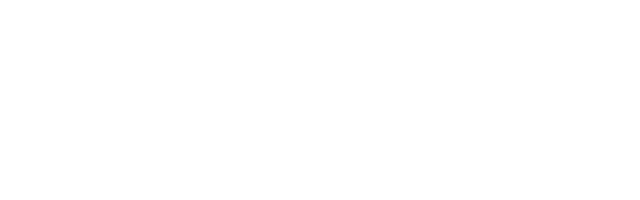
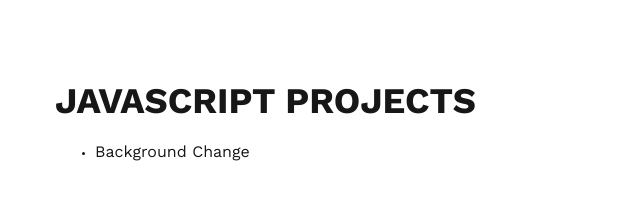
Before and after one commit to andryushque/javascript-projects, a plain HTML site: page index.html in a window 1280 px wide. Shown: the whole page, without its empty margins (0-640 px from the left). Drawn offline with Linux system fonts and the light colour scheme; files whose address does not match are found by name.

Commit message:
Fix: main page style

```diff
--- a/sass/blocks/_main.sass
+++ b/sass/blocks/_main.sass
@@ -1,9 +1,14 @@
 .projects
   padding: 8rem 0
+  background-color: $color-light
+  color: $color-dark
   &__title
     margin-bottom: 2rem
     font: normal 700 3.6rem "WorkSans"
     text-transform: uppercase
   &__link
     font: normal 400 1.6rem "WorkSans"
-    color: $color-light
+    color: $color-dark
+    text-decoration: none
+    &:hover
+      text-decoration: underline
```
Also changed, not shown: css/style.css.
